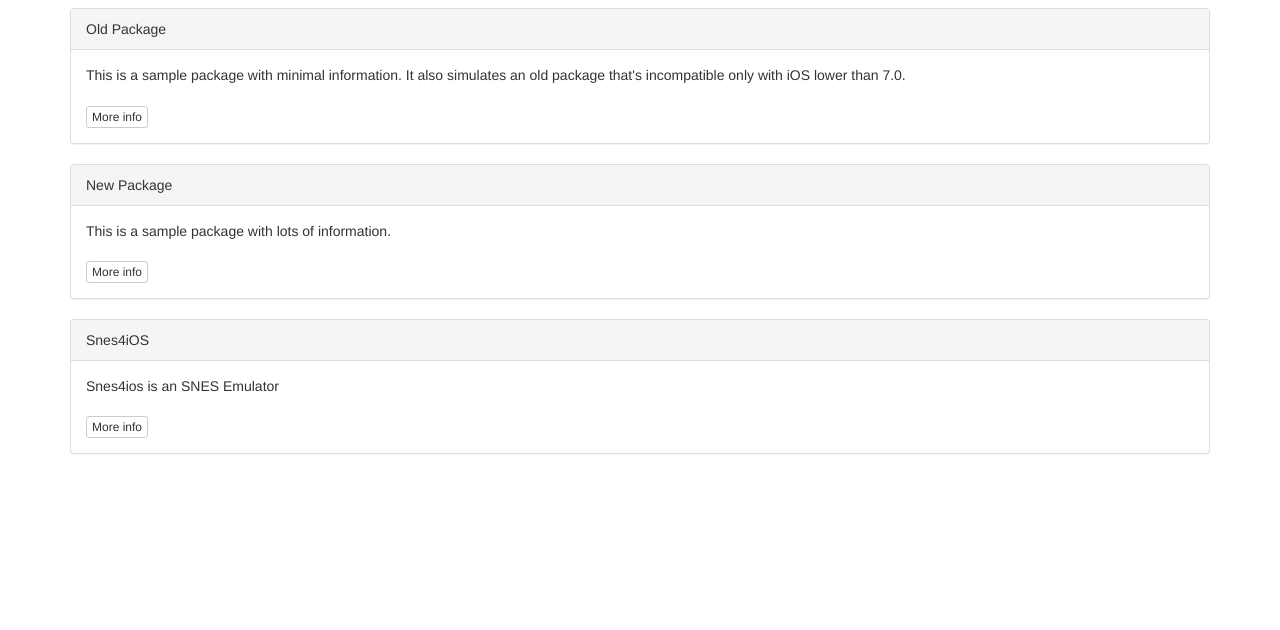
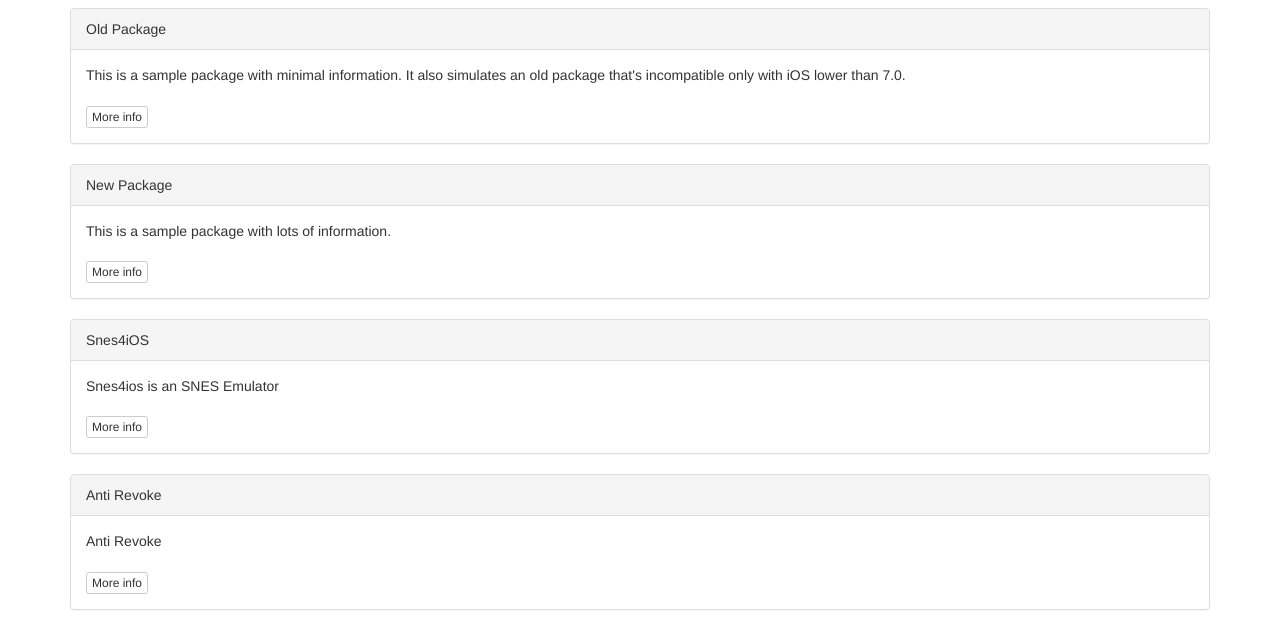
Before and after one commit to fateofyou/fateofyou.github.io, a plain HTML site: page index.html in a window 1280 px wide. Shown: the part 295-925 px from the top of the page. Before the commit the page ends 800 px from the top, so only its background shows below. Drawn offline with nearby package versions, Linux system fonts and the light colour scheme.

Commit message:
Update index.html

```diff
--- a/index.html
+++ b/index.html
@@ -49,6 +49,14 @@
 		<a class="btn btn-xs btn-default" href="depictions/?p=com.macbuildserver.helloapp">More info</a>
 	  </div>
 	</div>
+
+		<div class="panel panel-default">
+	  <div class="panel-heading">Anti Revoke</div>
+	  <div class="panel-body">
+		Anti Revoke<br /><br />
+		<a class="btn btn-xs btn-default" href="depictions/?p=com.180.antirevoke">More info</a>
+	  </div>
+	</div>
 </div>
 
 </body>
```
